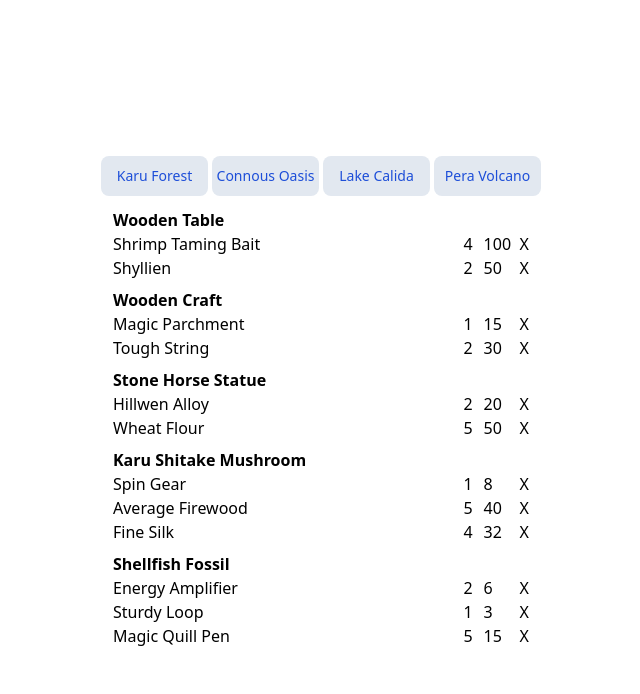
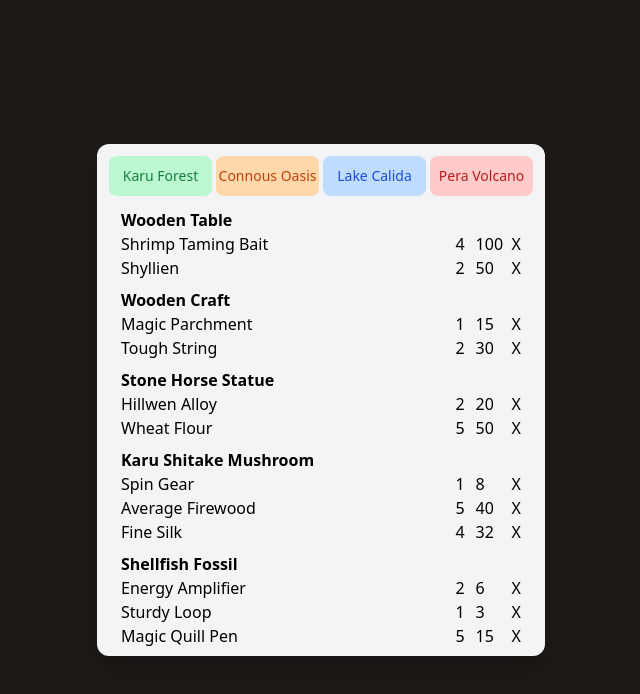
Before and after one commit to AfroZenPizza/mabi-barter-items, a React (Create React App) app: page / in a window 1280 px wide. Shown: the top 694 px of the page, without its empty margins (319-959 px from the left). Built offline with nearby package versions, Linux system fonts and the light colour scheme; the HTML template or start-up script is replaced by a standard one.

Commit message:
Tailwinding or somethjng. I no ux

```diff
--- a/src/App.js
+++ b/src/App.js
@@ -1,27 +1,73 @@
+import { useEffect, useState } from 'react';
 import './App.css';
 import TradingPosts from './data/tradingposts.json';
 import TradingPost from './TradingPost';
 import { Tab } from '@headlessui/react'
 
+function App() {
+  let posts = [];
+  for (const post in TradingPosts){
+    posts.push(post);
+  }
 
-let posts = [];
-for (const post in TradingPosts){
-  posts.push(post);
-}
+  const getExperation = () => {
+    // Get the current date in local timezone
+    let date = new Date();
+    // you know what... This is it... this is all I'm doing. No need for a professional or polished approach
+    let startOfWeek = new Date(new Date(date.getUTCFullYear(), date.getUTCMonth(), date.getUTCDate()) - date.getUTCDay() * 24 * 60 * 60 * 1000);
+    // I fucking hate timezones - so let's be lazy
+    return new Date(startOfWeek.valueOf() +  6*24*60*60*1000  + 14*60*60*1000 - startOfWeek.getTimezoneOffset()*60*1000);
+  }
 
-function App() {
+
+  const [completedItems, setCompletedItems] = useState(() => {
+    let completedItems = JSON.parse(localStorage.getItem('completedItems'));
+    if (completedItems == null) return {};
+    if (completedItems["expired"] == null) return {};
+    if (Date.now() > new Date(completedItems["expires"])){
+      return {}
+    }
+    return completedItems;
+  })
+
+  useEffect( () => {
+    localStorage.setItem('completedItems', JSON.stringify(completedItems))
+  }, [completedItems])
+
+  let completeItem = (item) => {
+    const newCompletedItems = {...completedItems};
+    if (newCompletedItems[item]){
+      newCompletedItems[item] = false;
+    } else {
+      newCompletedItems[item] = true;
+    }
+    newCompletedItems["expires"] = getExperation();
+    console.log(newCompletedItems)
+    setCompletedItems(newCompletedItems);
+  }
+
+  const uniqueClass = {
+    "Karu Forest": 'w-full bg-green-200 rounded-lg py-2.5 text-sm font-medium leading-5 text-green-700 ring-white ring-opacity-60 ring-offset-2 ring-offset-green-400 focus:outline-none focus:ring-2',
+    "Connous Oasis": 'w-full bg-orange-200 rounded-lg py-2.5 text-sm font-medium leading-5 text-orange-700 ring-white ring-opacity-60 ring-offset-2 ring-offset-orange-400 focus:outline-none focus:ring-2',
+    "Lake Calida": 'w-full bg-blue-200 rounded-lg py-2.5 text-sm font-medium leading-5 text-blue-700 ring-white ring-opacity-60 ring-offset-2 ring-offset-blue-400 focus:outline-none focus:ring-2',
+    "Pera Volcano": 'w-full bg-red-200 rounded-lg py-2.5 text-sm font-medium leading-5 text-red-700 ring-white ring-opacity-60 ring-offset-2 ring-offset-red-400 focus:outline-none focus:ring-2'
+  }
+
   return (
-    <div className='grid h-screen place-items-center'>
-    <div className='w-full max-w-md px-2 py-16 sm:px-0'>
+    <div className='grid h-screen place-items-center bg-stone-900'>
+    <div className='w-full max-w-md px-2 py-2 sm:px-2 rounded-xl shadow-xl bg-gray-100'>
       <Tab.Group>
         <Tab.List className='flex space-x-1 rounded-xl p-1'>
           {posts.map( (post) => {
-            return <Tab className='w-full bg-slate-200 rounded-lg py-2.5 text-sm font-medium leading-5 text-blue-700 ring-white ring-opacity-60 ring-offset-2 ring-offset-blue-400 focus:outline-none focus:ring-2'>{post}</Tab>
+            return <Tab className={
+              uniqueClass[post] ? uniqueClass[post] :
+              'w-full bg-slate-200 rounded-lg py-2.5 text-sm font-medium leading-5 text-blue-700 ring-white ring-opacity-60 ring-offset-2 ring-offset-blue-400 focus:outline-none focus:ring-2'
+            }>{post}</Tab>
           })}
         </Tab.List>
         <Tab.Panels>
           {posts.map( (post) => {
-            return <Tab.Panel><TradingPost name={post} items={TradingPosts[post]}/></Tab.Panel>
+            return <Tab.Panel><TradingPost name={post} items={TradingPosts[post]} completeItem={completeItem} completedItems={completedItems}/></Tab.Panel>
           })}
         </Tab.Panels>
       </Tab.Group>
--- a/src/BarterItem.js
+++ b/src/BarterItem.js
@@ -3,9 +3,9 @@ import BarterItems from "./data/barteritems.json";
 import LinkedItem from "./LinkedItem"
 
 const BarterItem = (props) => {
-    const [expand, setExpanded] = useState(false);
+    const [expand, setExpanded,] = useState(false);
     const toggleExpand = () => setExpanded(prevExpanded => !prevExpanded);
-    const {item, limit} = props;
+    const {item, limit, ...p} = props;
     let recipe = [];
     let quantity = [];
     for (const requirement in BarterItems[item]){
@@ -14,7 +14,7 @@ const BarterItem = (props) => {
     }
   return (
     <li className="px-4 pt-2 font-bold"><span onClick={toggleExpand} className="">{item}</span>
-        {recipe.map((item, index) => {return <LinkedItem item={item} requirement={quantity[index]} weeklyCap={quantity[index]*limit}/>})}
+        {recipe.map((item, index) => {return <LinkedItem item={item} requirement={quantity[index]} weeklyCap={quantity[index]*limit} {...p}/>})}
     </li>
   );
 }
--- a/src/LinkedItem.js
+++ b/src/LinkedItem.js
@@ -2,23 +2,23 @@ import LinkedItems from "./data/linkeditems.json";
 import {useState} from "react";
 
 const LinkedItem = (props) => {
-    const {item, requirement, weeklyCap} = props;
+  const {item, requirement, weeklyCap, completeItem, completedItems} = props;
 
-    if (LinkedItems[item]){
+  let style = {color: "black", "text-decoration": "none"};
+  if (completedItems[item]){
+    style = {...style, ...{"text-decoration": "strikethrough", "opacity": "0.2"}}
+  }
 
-    }
-    const [expand, setExpanded] = useState(false);
-    const collected = () => setExpanded(prevExpanded => !prevExpanded);
-    let style = {color: "black", "text-decoration": "none"};
-    if (expand){
-      style = {...style, ...{"text-decoration": "line-through", "opacity": 0.2}};
-    }
+  let handleClick = () => {
+    completeItem(item);
+  }
+
   return (
     <div className="flex font-normal" style={style}>
-        <a className="flex-1" href={LinkedItems[item]} target="_blank" >{item}</a>
+        <a className="flex-1 hover:text-blue-700" href={LinkedItems[item]} target="_blank" >{item}</a>
         <div className="flex-none pr-2 w-5">{requirement}</div>
         <div className="flex-none pr-2 w-9">{weeklyCap}</div>
-        <button className="flex-none" onClick={collected}>X</button>
+        <button className="flex-none" onClick={handleClick}>X</button>
     </div>
   );
 }
--- a/src/TradingPost.js
+++ b/src/TradingPost.js
@@ -3,7 +3,7 @@ import BarterItem from "./BarterItem";
 
 
 const TradingPost = (props) => {
-    const {name, items} = props;
+    const {name, items, ...p} = props;
     const weeklyLimits = [25,15,10,8,3];
     let itemList = [];
 
@@ -13,7 +13,7 @@ const TradingPost = (props) => {
   return (
     <>
     <ul>
-      {items.map((item, index) => {return <BarterItem item={item} limit={weeklyLimits[index]}/>})}
+      {items.map((item, index) => {return <BarterItem item={item} limit={weeklyLimits[index]} {...p}/>})}
     </ul>
     </>
   );
```
